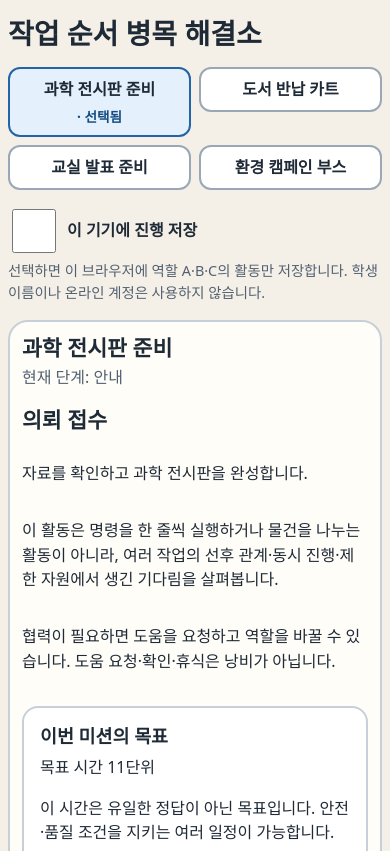
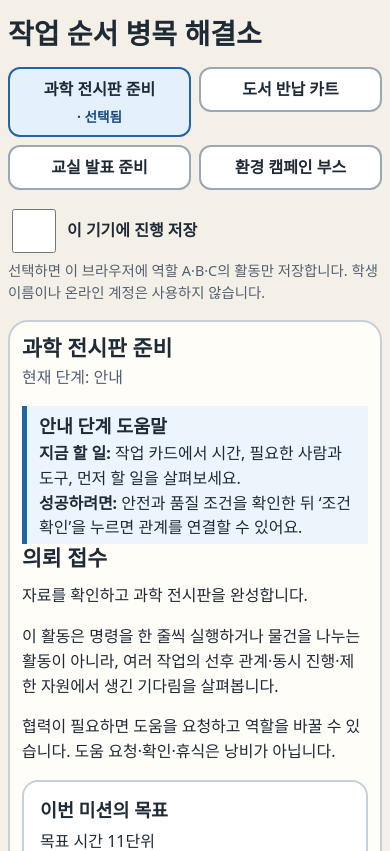
Before and after one commit to WBmaker2/workflow-bottleneck-center, a React (Vite) app: page / in a window 390 px wide. Shown: the top 851 px of the page. Built offline with nearby package versions, Linux system fonts and the light colour scheme.

Commit message:
fix: restore stage help order

```diff
--- a/src/App.tsx
+++ b/src/App.tsx
@@ -56,6 +56,7 @@ function AppShell() {
       <section className="stage-shell" aria-labelledby="scenario-title">
         <h2 id="scenario-title">{scenario.title}</h2>
         <p>{`현재 단계: ${stageLabels[attempt.stage]}`}</p>
+        <StageHelpPanel stage={attempt.stage} />
         {attempt.stage === "briefing" ? (
           <BriefingScreen scenario={scenario} attempt={attempt} dispatch={dispatch} />
         ) : attempt.stage === "relations" ? (
@@ -128,7 +129,6 @@ function AppShell() {
           <p>현재 단계의 설명과 조작 방법을 다시 확인할 수 있습니다. 결과는 실제 측정값이 아닌 가상 모델입니다.</p>
         </details>
       </section>
-      <StageHelpPanel stage={attempt.stage} />
       <ModalDialog open={clearDialogOpen} title="저장된 진행 지우기" returnFocusRef={clearTriggerRef} onClose={() => setClearDialogOpen(false)}>
         <p>이 기기에 저장된 진행을 지울까요? 현재 화면의 활동은 계속 사용할 수 있습니다.</p>
         <button type="button" onClick={() => { dispatch({ type: "SET_SAVE_ENABLED", enabled: false }); setClearDialogOpen(false); }}>저장된 진행 지우기 확인</button>
--- a/src/styles/layout.css
+++ b/src/styles/layout.css
@@ -173,6 +173,10 @@ main {
     padding: var(--space-3);
   }
 
+  .briefing-screen {
+    gap: 0;
+  }
+
   .stage-layout {
     display: block;
   }
@@ -192,7 +196,26 @@ main {
   }
 
   .stage-help-panel dl > div {
+    display: block;
     grid-template-columns: 1fr;
     gap: 0;
   }
+
+  .stage-help-panel {
+    gap: var(--space-1);
+    padding: var(--space-2) var(--space-3) var(--space-1);
+  }
+
+  .stage-help-panel dl {
+    gap: 0;
+  }
+
+  .stage-help-panel dt,
+  .stage-help-panel dd {
+    display: inline;
+  }
+
+  .stage-help-panel dt::after {
+    content: ": ";
+  }
 }
```
Also changed, not shown: .superpowers/sdd/2026-08-28-workflow-bottleneck-center-improvement-plan/task-2-report.md, 1 other file (tests, documents, lock files or other folders).
